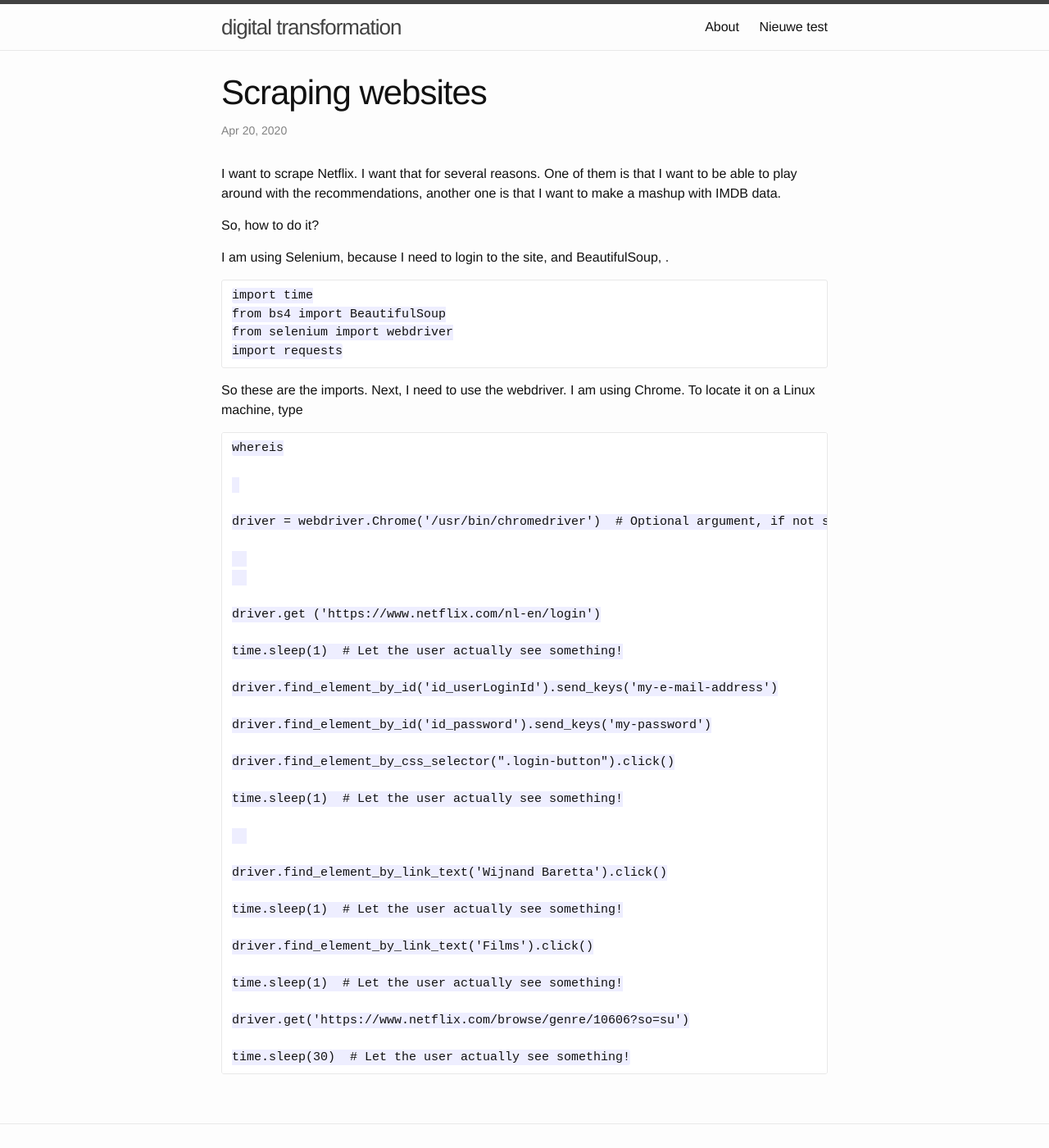
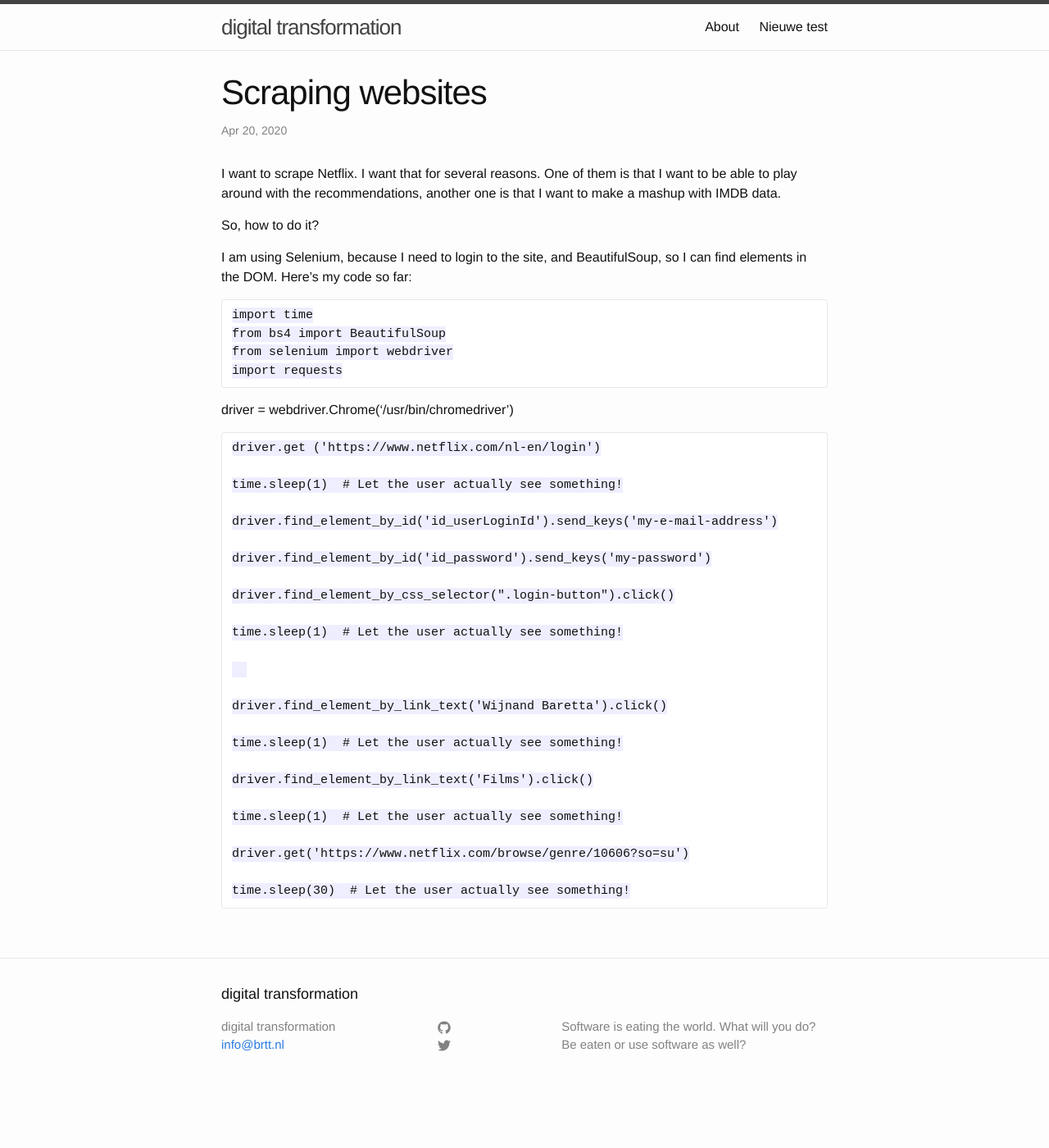
Before and after one commit to wijnandb/wijnandb.github.io, a Jekyll site: the page built from _posts/2020-4-20-scraping-websites.md, in a window 1280 px wide and 1400 px high. Shown: the whole window at 82% size. Built offline with Jekyll 4.4.1, drawn with Linux system fonts in a browser that asks for light colours; our own code applies the rules of GitHub Pages for plain Markdown files.

Commit message:
_posts/2020-4-20-scraping-websites.md updated from https://stackedit.io/

```diff
--- a/_posts/2020-4-20-scraping-websites.md
+++ b/_posts/2020-4-20-scraping-websites.md
@@ -9,21 +9,15 @@
 
 So, how to do it?
 
-I am using Selenium, because I need to login to the site, and BeautifulSoup, .
+I am using Selenium, because I need to login to the site, and BeautifulSoup, so I can find elements in the DOM.
+Here's my code so far:
 
     import time
     from bs4 import BeautifulSoup
     from selenium import webdriver
     import requests
 
- So these are the imports. Next, I need to use the webdriver. I am using Chrome. To locate it on a Linux machine, type
-
-
-    whereis
-
-
-
-    driver = webdriver.Chrome('/usr/bin/chromedriver')  # Optional argument, if not specified will search path.
+ driver = webdriver.Chrome('/usr/bin/chromedriver')
 
 
 
```
Also changed, not shown: other parts of _posts/2020-4-20-scraping-websites.md (+1 -1 lines).
